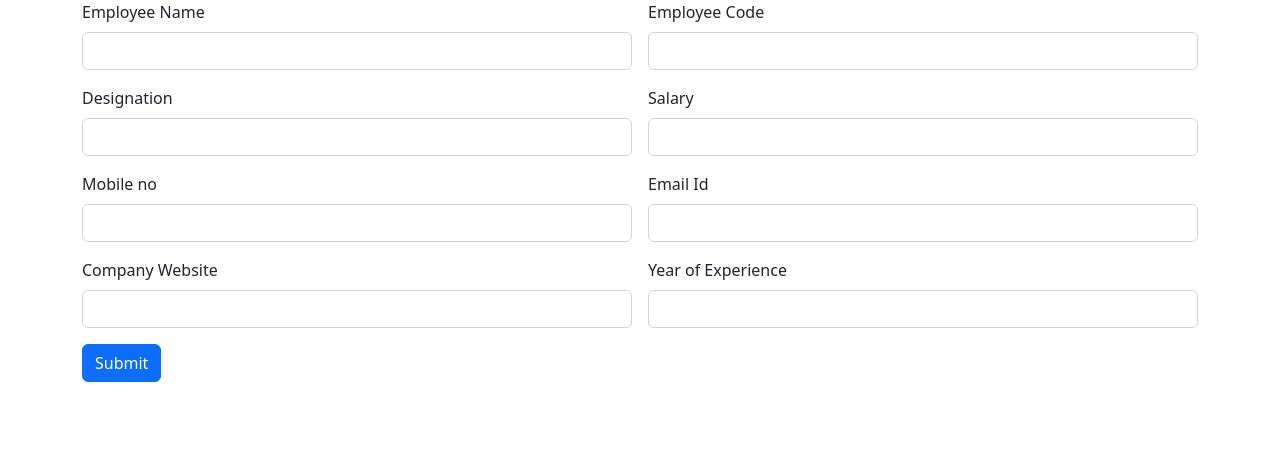
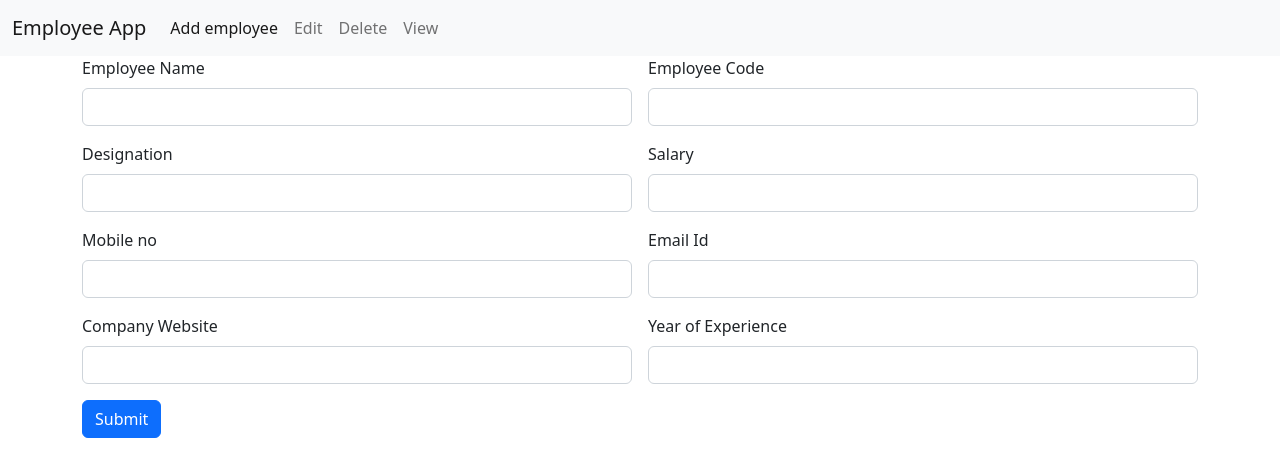
Before and after one commit to sherinsebastian200/Employee-Angular-App, an Angular app: page /add in a window 1280 px wide. Shown: the top 476 px of the page. Built offline with nearby package versions, Linux system fonts and the light colour scheme.

Commit message:
navigation

```diff
--- a/src/app/add-employee/add-employee.component.html
+++ b/src/app/add-employee/add-employee.component.html
@@ -1,3 +1,4 @@
+<app-nav-bar></app-nav-bar>
 <div class="container">
     <div class="row">
         <div class="col col-12 col-sm-12 col-md-12 col-lg-12 col-xl-12-col-xxl-12">
--- a/src/app/admin-login/admin-login.component.html
+++ b/src/app/admin-login/admin-login.component.html
@@ -10,14 +10,9 @@
                     <label for="" class="form-label">Password</label>
                     <input type="password" name="" id="" class="form-control">
                 </div>
-                <div class="col col-12 col-sm-12 col-md-12 col-lg-12 col-xl-12 col-xxl-12">
-                    <button class="btn btn-success">Login</button>
-
-
+                <div class="col col-12 col-sm-12 col-md-12 col-lg-12 col-xl-12 col-xxl-12 text-center">
+                    <button class="btn btn-success" routerLink="/add">Login</button>
                 </div>
-                <div class="col col-12 col-sm-12 col-md-12 col-lg-12 col-xl-12 col-xxl-12">
-                    <a href="admin-login.component.html">Go to Add Employee Page</a>
-                 </div>
 
             </div>
         </div>
--- a/src/app/app.module.ts
+++ b/src/app/app.module.ts
@@ -10,6 +10,7 @@
 import { EditEmployeeComponent } from './edit-employee/edit-employee.component';
 import { ViewEmployeeComponent } from './view-employee/view-employee.component';
 import { RouterModule, Routes } from '@angular/router';
+import { NavBarComponent } from './nav-bar/nav-bar.component';
 const myRoute:Routes=[
   {
     path:"",
@@ -44,7 +45,8 @@
     SearchEmployeeComponent,
     DeleteEmployeeComponent,
     EditEmployeeComponent,
-    ViewEmployeeComponent
+    ViewEmployeeComponent,
+    NavBarComponent
   ],
   imports: [
     BrowserModule,
--- a/src/app/delete-employee/delete-employee.component.html
+++ b/src/app/delete-employee/delete-employee.component.html
@@ -1,3 +1,5 @@
+<app-nav-bar></app-nav-bar>
+
 <div class="container">
     <div class="row">
         <div class="col col-12 col-sm-12 col-md-12 col-lg-12 col-xl-12 col-xxl-12">
--- a/src/app/edit-employee/edit-employee.component.html
+++ b/src/app/edit-employee/edit-employee.component.html
@@ -1,3 +1,4 @@
+<app-nav-bar></app-nav-bar>
 <div class="container">
     <div class="row">
         <div class="col col-12 col-sm-12 col-md-12 col-lg-12 col-xl-12 col-xxl-12">
--- /dev/null
+++ b/src/app/nav-bar/nav-bar.component.html
@@ -0,0 +1,25 @@
+<nav class="navbar navbar-expand-lg bg-light">
+    <div class="container-fluid">
+      <a class="navbar-brand" href="#">Employee App</a>
+      <button class="navbar-toggler" type="button" data-bs-toggle="collapse" data-bs-target="#navbarNav" aria-controls="navbarNav" aria-expanded="false" aria-label="Toggle navigation">
+        <span class="navbar-toggler-icon"></span>
+      </button>
+      <div class="collapse navbar-collapse" id="navbarNav">
+        <ul class="navbar-nav">
+          <li class="nav-item">
+            <a class="nav-link active" aria-current="page" href="/add">Add employee</a>
+          </li>
+          <li class="nav-item">
+            <a class="nav-link" href="/edit"> Edit</a>
+          </li>
+          <li class="nav-item">
+            <a class="nav-link" href="/delete"> Delete</a>
+
+          </li>
+          <li class="nav-item">
+            <a class="nav-link" href="/view"> View </a>
+          </li>
+        </ul>
+      </div>
+    </div>
+  </nav>
--- a/src/app/search-employee/search-employee.component.html
+++ b/src/app/search-employee/search-employee.component.html
@@ -1,3 +1,4 @@
+
 <div class="container">
     <div class="row">
         <div class="col col-12 col-sm-12 col-md-12 col-lg-12 col-xl-12 col-xxl-12">
--- a/src/app/view-employee/view-employee.component.html
+++ b/src/app/view-employee/view-employee.component.html
@@ -1,4 +1,4 @@
-
+<app-nav-bar></app-nav-bar>
 <div class="container">
     <div class="row mt-4">
         <table class="table">
```
Also changed, not shown: src/app/nav-bar/nav-bar.component.ts (added, +10 -0 lines), src/app/nav-bar/nav-bar.component.css (added).
